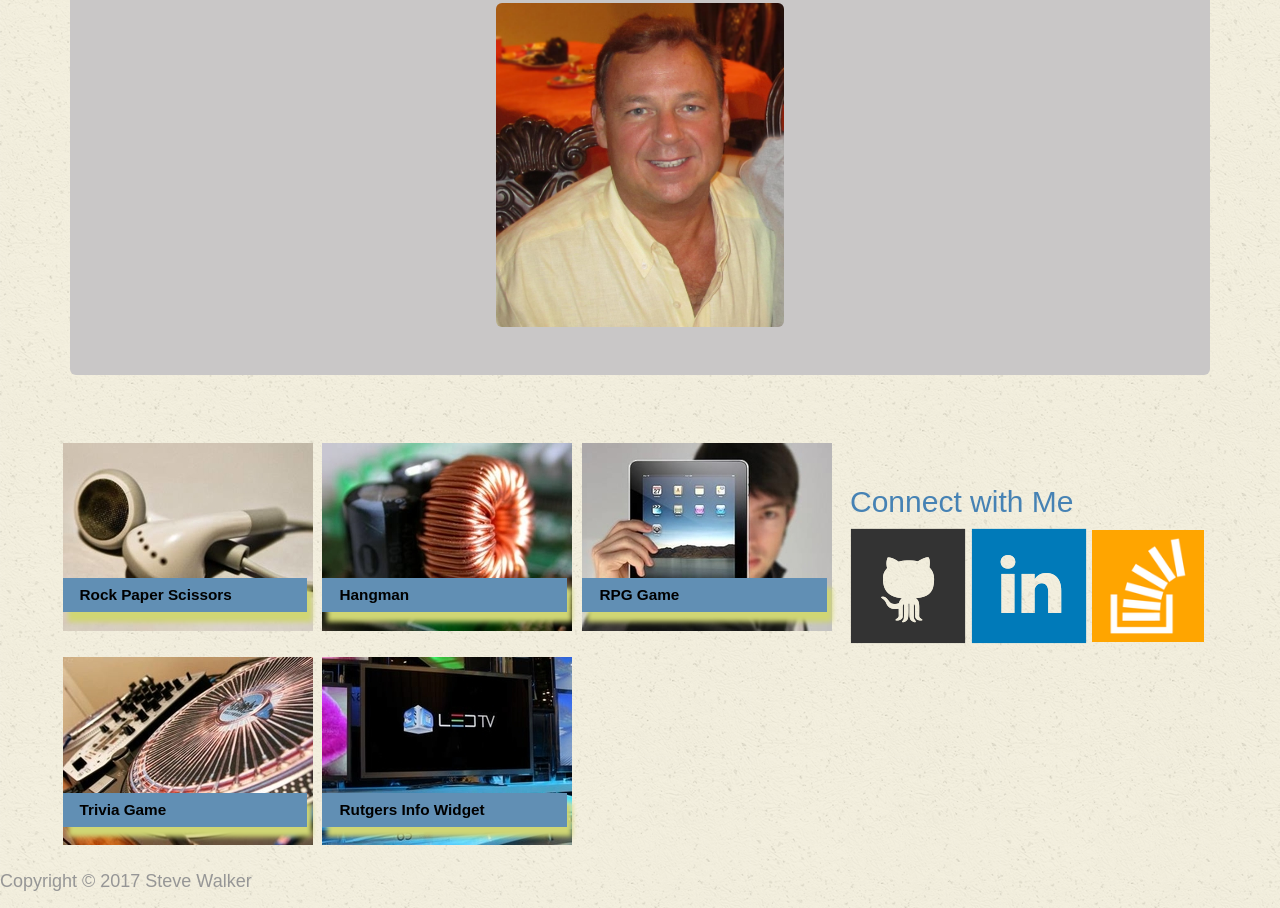
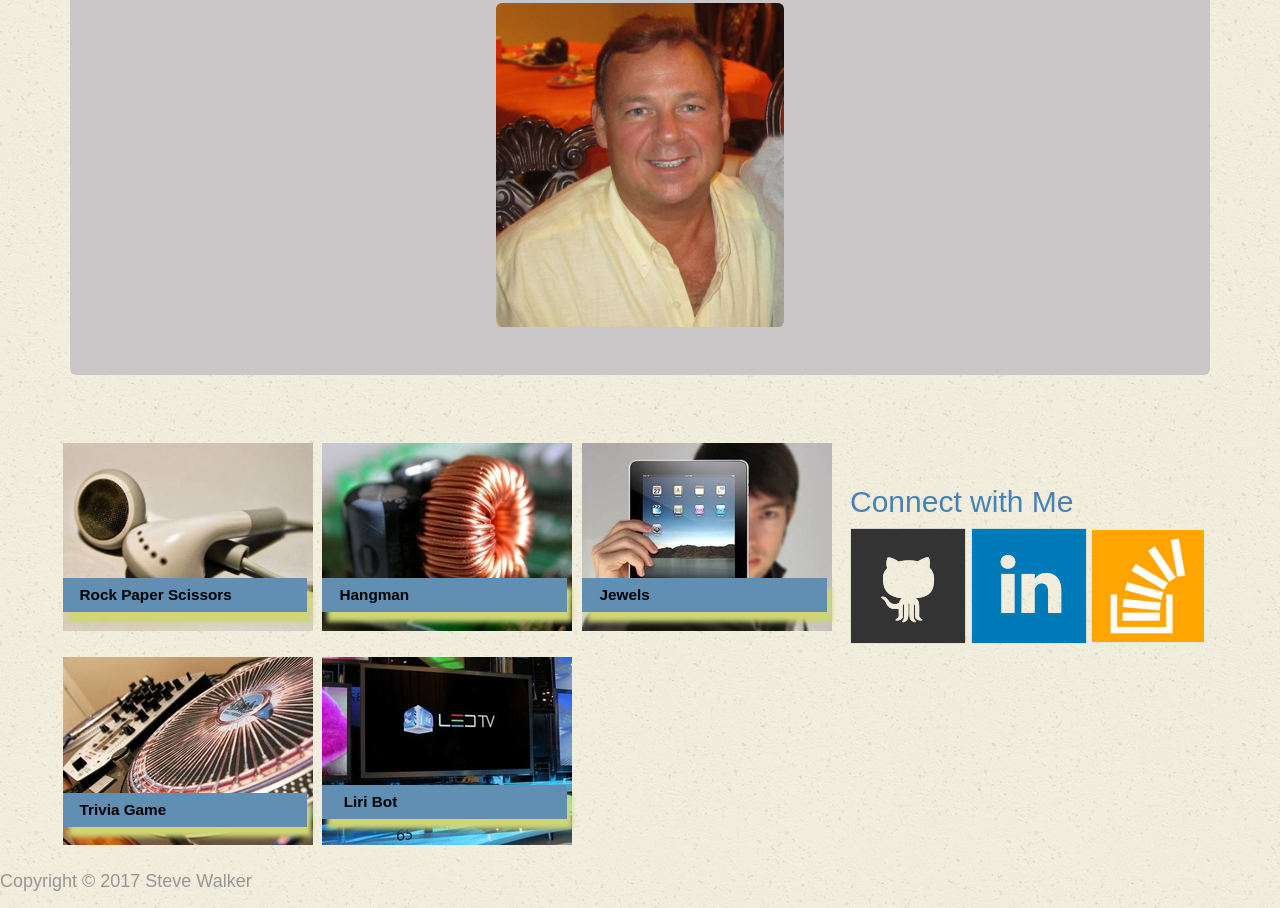
Before and after one commit to captnwalker/Bootstrap-Portfolio, a plain HTML site: page portfolio.html in a window 1280 px wide. Shown: the part 243-1151 px from the top of the page. Drawn offline with nearby package versions, Linux system fonts and the light colour scheme.

Commit message:
add LIRI Bot to Portfolio

```diff
--- a/assets/css/style.css
+++ b/assets/css/style.css
@@ -76,10 +76,10 @@ a:active {
     padding-top: 3rem;
     padding-bottom: 3rem;
     box-sizing: border-box;
-    @media screen {
+    /* @media screen {
 
-    }
-  }
+    } */
+}
 
   .card {
     float: left;
--- a/portfolio.html
+++ b/portfolio.html
@@ -67,15 +67,16 @@ crossorigin="anonymous"></script>
                         </div>
                         <div class="card">
                             <img src="assets/images/tech_3.jpg" alt="Card image cap">
-                            <p class="card-text">&nbsp;&nbsp;&nbsp;&nbsp;RPG Game</p>
+                            <p class="card-text">&nbsp;&nbsp;&nbsp;&nbsp;Jewels</p>
                         </div>
                         <div class="card">
                             <img src="assets/images/tech_4.jpg" alt="Card image cap">
                             <p class="card-text">&nbsp;&nbsp;&nbsp;&nbsp;Trivia Game</p>
                         </div>
                         <div class="card">
-                            <img src="assets/images/tech_5.jpg" alt="Card image cap">
-                            <p class="card-text">&nbsp;&nbsp;&nbsp;&nbsp;Rutgers Info Widget</p>
+                                <A href="https://github.com/captnwalker/liri-node-app">
+                            <img src="assets/images/tech_5.jpg" alt="Card image cap"></a>
+                            <p class="card-text">&nbsp;&nbsp;&nbsp;&nbsp;&nbsp;Liri Bot</p>
                         </div>
                       </div>
                     </div>
```
